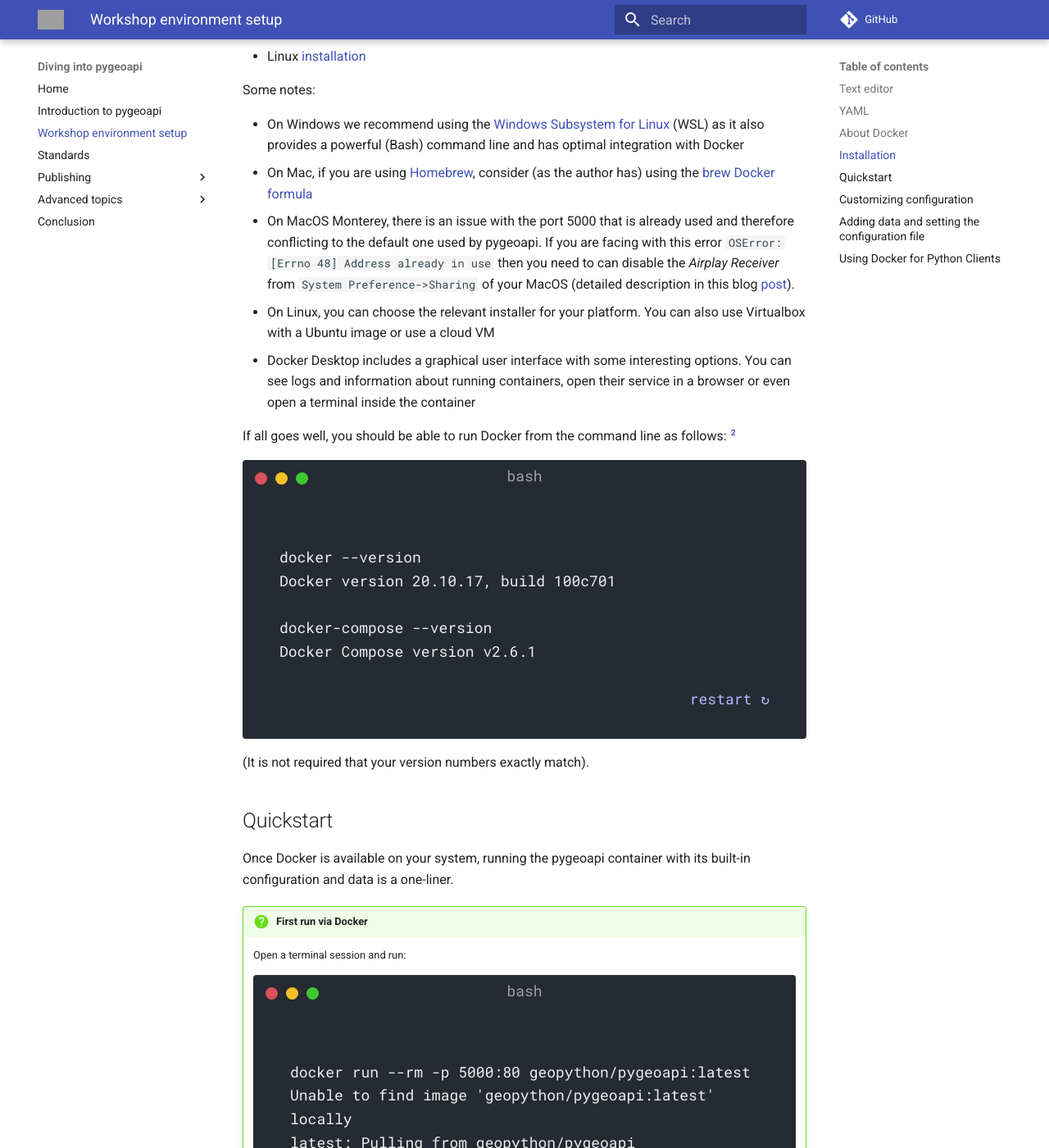
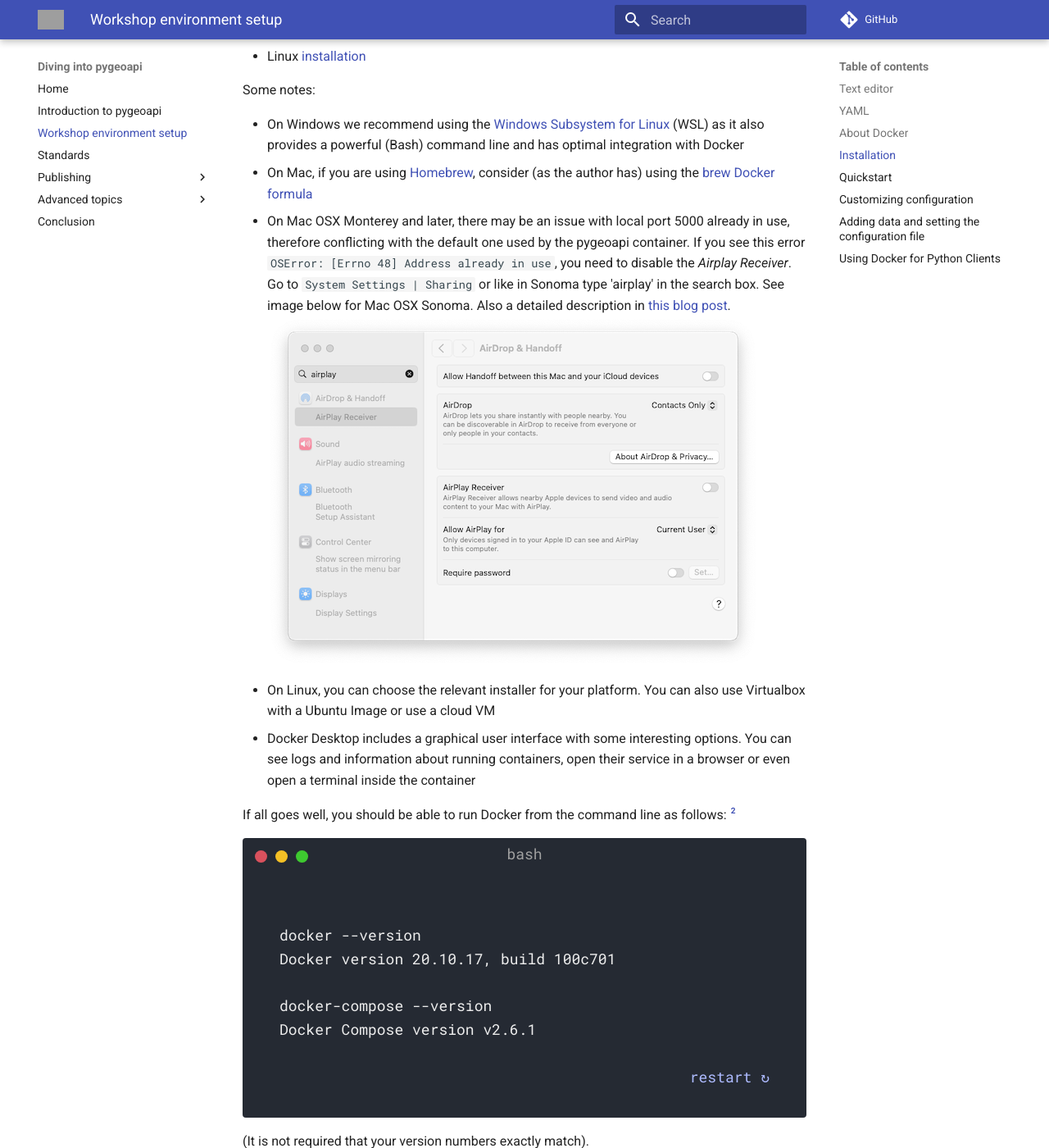
Before and after one commit to geopython/diving-into-pygeoapi, an MkDocs documentation site: the page built from workshop/content/docs/setup.md, in a window 1280 px wide and 1400 px high, scrolled down 2213 px. Shown: the whole window at 82% size. Built offline with MkDocs 1.6.1 and Material for MkDocs 9.7.7, drawn with Linux system fonts in a browser that asks for light colours; comment, search, counter and statistics services are not loaded; some of the changed text lies outside the part shown; grey boxes are pictures that could not be loaded.

Commit message:
port 5000 fix Mac OSX for Sonoma text and image (#142)
* port 5000 fix Mac OSX for Sonoma text and image

* port 5000 fix Mac OSX for Sonoma text and image

* port 5000 conflict fix Mac OSX - embed image

````diff
--- a/workshop/content/docs/setup.md
+++ b/workshop/content/docs/setup.md
@@ -89,8 +89,9 @@
 
 * On Windows we recommend using the [Windows Subsystem for Linux](https://docs.microsoft.com/en-us/windows/wsl) (WSL) as it also provides a powerful (Bash) command line and has optimal integration with Docker
 * On Mac, if you are using [Homebrew](https://brew.sh), consider (as the author has) using the [brew Docker formula](https://formulae.brew.sh/formula/Docker)
-* On MacOS Monterey, there is an issue with the port 5000 that is already used and therefore conflicting to the default one used by pygeoapi. If you are facing with this error `OSError: [Errno 48] Address already in use` then you need to can disable the *Airplay Receiver* from `System Preference->Sharing` of your MacOS (detailed description in this blog [post](https://progressstory.com/tech/port-5000-already-in-use-macos-monterey-issue/)).
-* On Linux, you can choose the relevant installer for your platform. You can also use Virtualbox with a Ubuntu image or use a cloud VM
+* On Mac OSX Monterey and later, there may be an issue with local port 5000 already in use, therefore conflicting with the default one used by the pygeoapi container. If you see this error `OSError: [Errno 48] Address already in use`, you need to disable the *Airplay Receiver*. Go to `System Settings | Sharing` or like in Sonoma type 'airplay' in the search box. See image below for Mac OSX Sonoma. Also a detailed description in [this blog post](https://progressstory.com/tech/port-5000-already-in-use-macos-monterey-issue/).
+![MacBook settings](assets/images/macosx-airplay-disable.png)
+* On Linux, you can choose the relevant installer for your platform. You can also use Virtualbox with a Ubuntu Image or use a cloud VM
 * Docker Desktop includes a graphical user interface with some interesting options. You can see logs and information about running containers, open their service in a browser or even open a terminal inside the container
 
 If all goes well, you should be able to run Docker from the command line as follows: [^2]
@@ -150,8 +151,8 @@
     </div>
 
 
-That's all! Open your browser and navigate to <http://localhost:5000>, the pygeoapi page will display.
-As part of the initial `docker run`, Docker will download the pygeoapi Docker image from [Docker hub](https://hub.Docker.com/r/geopython/pygeoapi).
+That's all! Open your browser and navigate to `http://localhost:5000`, the pygeoapi page will display.
+As part of the initial `docker run`, Docker will download the pygeoapi Docker Image from [Docker hub](https://hub.Docker.com/r/geopython/pygeoapi).
 This may take some time, as the Docker image includes all dependencies (such as GDAL, etc.). Be patient! This is a one-time download for the entire workshop, or
 you may want to do this beforehand.
 
@@ -159,7 +160,7 @@
 
 * Docker runs a pygeoapi container on your local system on port 5000, which is mapped to port 80 inside the container
 * the pygeoapi Docker container runs with the [default configuration](https://github.com/geopython/pygeoapi/blob/master/docker/default.config.yml) and data from the GitHub repo
-* both configuration and data (from GitHub repo) is embedded in the Docker image - we will override these later
+* both configuration and data (from GitHub repo) is embedded in the Docker Image - we will override these later
 * the `--rm` option removes the Docker Container (but not the image), after execution
 * type `CTRL-C` to stop the container and return to the terminal
 
@@ -175,9 +176,11 @@
 
     Download pygeoapi's default Docker configuration from [default.config.yml](https://raw.githubusercontent.com/geopython/pygeoapi/master/docker/default.config.yml) to the current folder (or navigate to the folder where you downloaded the file), for example with:
 
-    !!! note
-
-        If you do not have curl installed, copy the URL above to your web browser and save locally.
+    <div class="termy">
+    ```bash
+    curl -O https://raw.githubusercontent.com/geopython/pygeoapi/master/docker/default.config.yml
+    ```
+    </div>
 
     Open the file in your favourite text editor and change the title and description of the API:
 
@@ -188,36 +191,23 @@
             description: pygeoapi provides an API to geospatial data
     ```
 
-    Now run the container with the overridden config file (on Linux/Mac):
+    Now run the container with the overridden config file:
 
+    <div class="termy">
+    ```bash
+    docker run -p 5000:80 \
+    -v $(pwd)/default.config.yml:/pygeoapi/local.config.yml \
+    geopython/pygeoapi:latest
+    ```
+    </div>
 
-    !!! example "Running pygeoapi with a custom configuration"
-
-    === "Linux/Mac"
-
-        <div class="termy">
-        ```bash
-        docker run -p 5000:80 \
-        -v $(pwd)/default.config.yml:/pygeoapi/local.config.yml \
-        geopython/pygeoapi:latest
-        ```
-        </div>
-
-    === "Windows"
-
-        <div class="termy">
-        ```bash
-        docker run -p 5000:80 -v ${pwd}/default.config.yml:/pygeoapi/local.config.yml geopython/pygeoapi:latest
-        ```
-        </div>
-
-    At this point, navigate to <http://localhost:5000> to verify the new title and description.
+    At this point, navigate to `http://localhost:5000` to verify the new title and description.
 
 
 By using a Docker volume mount (`-v` option), Docker attaches or 'mounts' a
 directory or single file from your host/local system into the Docker Container.
 
-In the above snippet, `$(pwd)` or `${pwd}` indicates the working folder from which you start the Docker container.
+In the above snippet, `$(pwd)` indicates the working folder from which you start the Docker container.
 
 ## Adding data and setting the configuration file
 
@@ -225,31 +215,19 @@
 remote data services like PostGIS or WFS.
 
 You can also mount a local directory such as `data/` to `/pygeoapi/mydata` within the Container.
-Within the data directory you can store vector data, raster files or sets of image or vector tiles.
+Within the data directory you can store vector data, raster files or sets of image of vector tiles.
 
 Below is an example where the configuration is explictly set to `pygeoapi-config.yml` via an environment variable (`-e`) and uses a Docker mount to mount the local `data` folder as `/pygeoapi/mydata`:
 
-!!! question "Running pygeoapi with custom configuration"
-
-    === "Linux/Mac"
-
-        <div class="termy">
-        ```bash
-        docker run -p 5000:80 \
-        -v $(pwd)/data:/pygeoapi/mydata \
-        -v $(pwd)/default.config.yml:/pygeoapi/pygeoapi-config.yml \
-        -e  PYGEOAPI_CONFIG=/pygeoapi/pygeoapi-config.yml \
-        geopython/pygeoapi:latest
-        ```
-        </div>
-
-    === "Windows"
-
-        <div class="termy">
-        ```bash
-        docker run -p 5000:80 -v ${pwd}/data:/pygeoapi/mydata -v ${pwd}/default.config.yml:/pygeoapi/pygeoapi-config.yml -e PYGEOAPI_CONFIG=/pygeoapi/pygeoapi-config.yml geopython/pygeoapi:latest
-        ```
-        </div>
+<div class="termy">
+```bash
+docker run -p 5000:80 \
+-v $(pwd)/data:/pygeoapi/mydata \
+-v $(pwd)/default.config.yml:/pygeoapi/pygeoapi-config.yml \
+-e PYGEOAPI_CONFIG=/pygeoapi/pygeoapi-config.yml \
+geopython/pygeoapi:latest
+```
+</div>
 
 In the next sections we will review additional examples of mounts to the data folder. More Docker deployment examples can be found in the [pygeoapi GitHub repository](https://github.com/geopython/pygeoapi/tree/master/docker/examples).
 
@@ -265,9 +243,10 @@
 
 `docker run -it --rm --network=host --name owslib python:3.10-slim /bin/bash`
 
-This will pull a small (125MB) official Python Docker image. When the Container is started you are directed into
+This will pull a small (125MB) official Python Docker Image. When the Container is started you are directed into
 a `Bash` session/prompt. The argument `--network=host` allows you to directly interact with services on your
-host system, thus with `pygeoapi`, without setting up a Docker network. From there you can start `python3`, install `OWSLib` and maybe even other tools like `curl` and `wget`.
+host system, thus with `pygeoapi`, without setting up a Docker network. From there you can start `python3`, install `OWSLib` and
+maybe even other tools like `curl` and `wget`.
 
 Below is a complete example, assuming pygeoapi runs on your `localhost` at port 5000:
 
````
Also changed, not shown: other parts of workshop/content/docs/setup.md (+3 -4 lines), workshop/content/docs/assets/images/macosx-airplay-disable.png (added).
